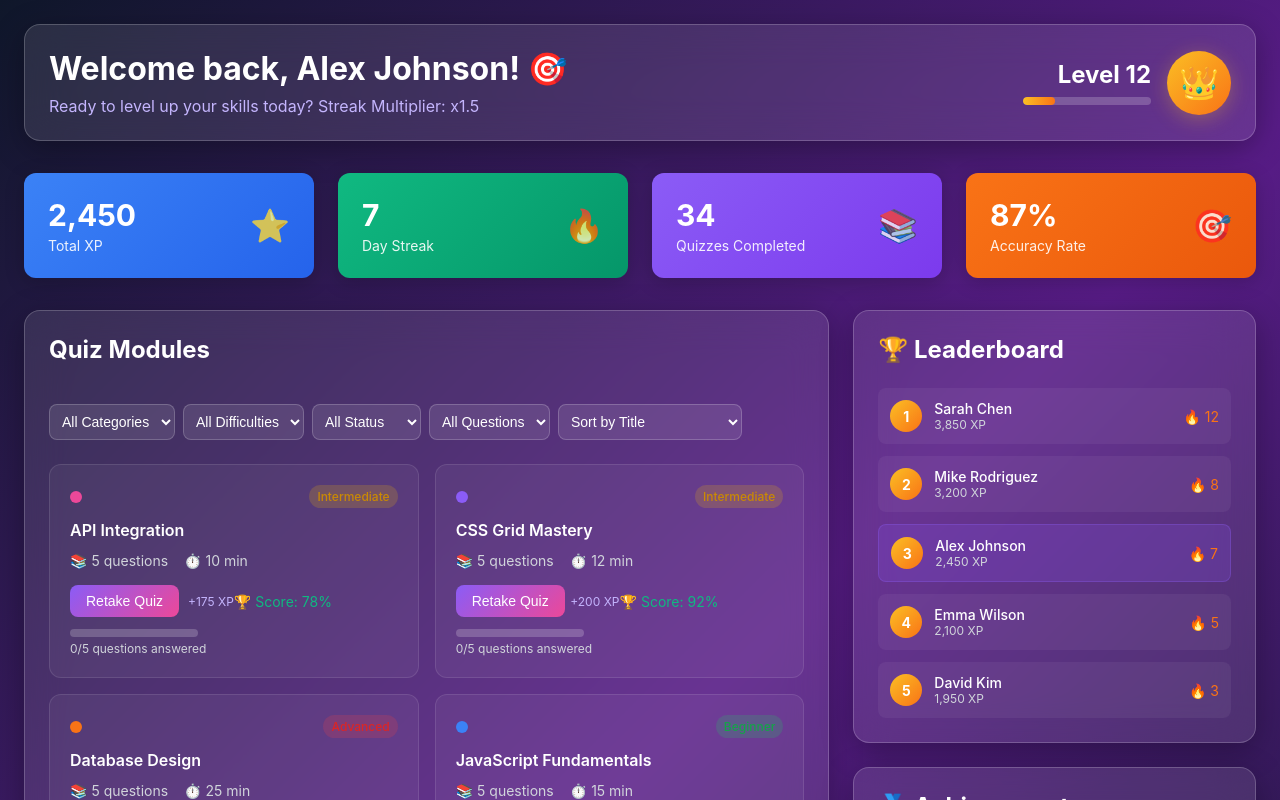
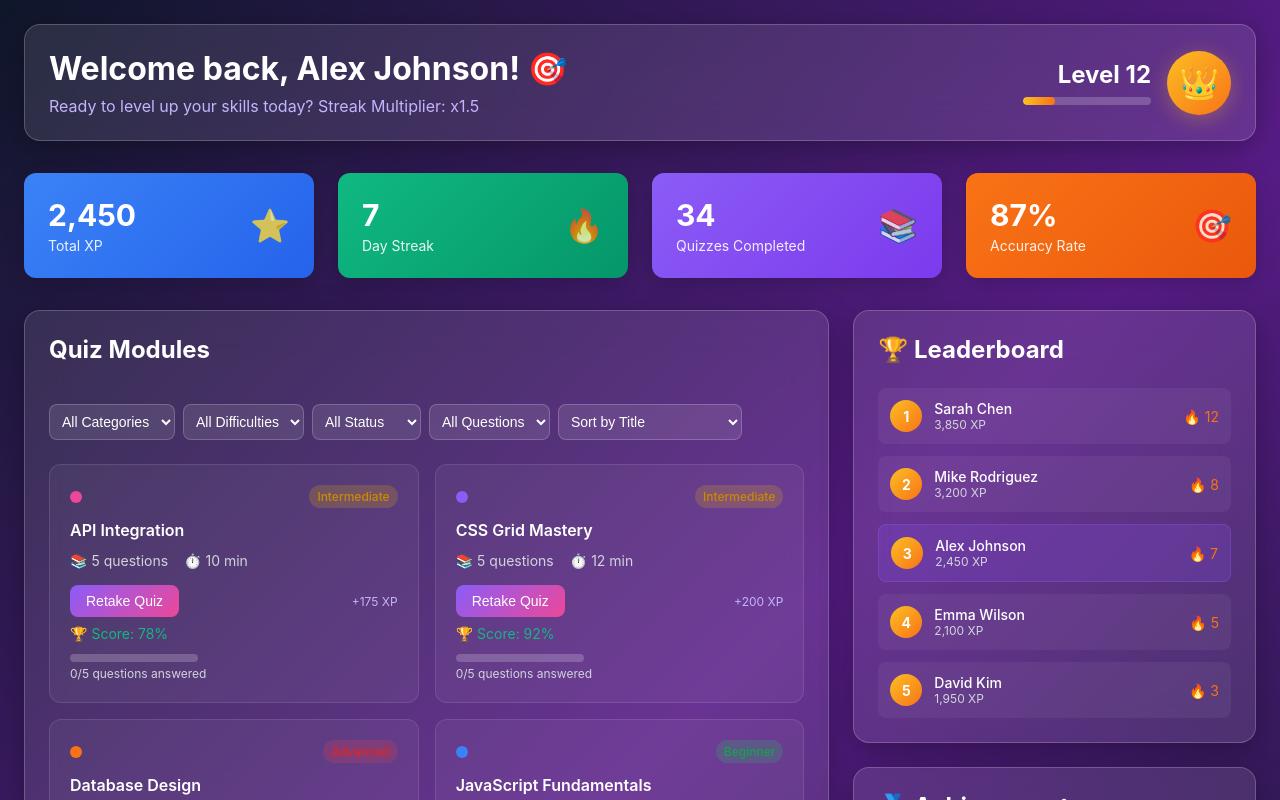
Before and after one commit to Yaddehige-Amarasinghe/Online-Quiz-System, a React (Create React App) app in the folder quiz-system/: page / in a window 1280 px wide. Shown: the top 800 px of the page. Built offline with nearby package versions, Linux system fonts and the light colour scheme.

Commit message:
Update dashboard.css

```diff
--- a/quiz-system/src/Components/dashboard.css
+++ b/quiz-system/src/Components/dashboard.css
@@ -338,8 +338,8 @@
 
 .quiz-footer {
   display: flex;
-  align-items: center;
-  justify-content: space-between;
+  flex-direction: column;
+  gap: 0.5rem;
 }
 
 .completed-info,
```
